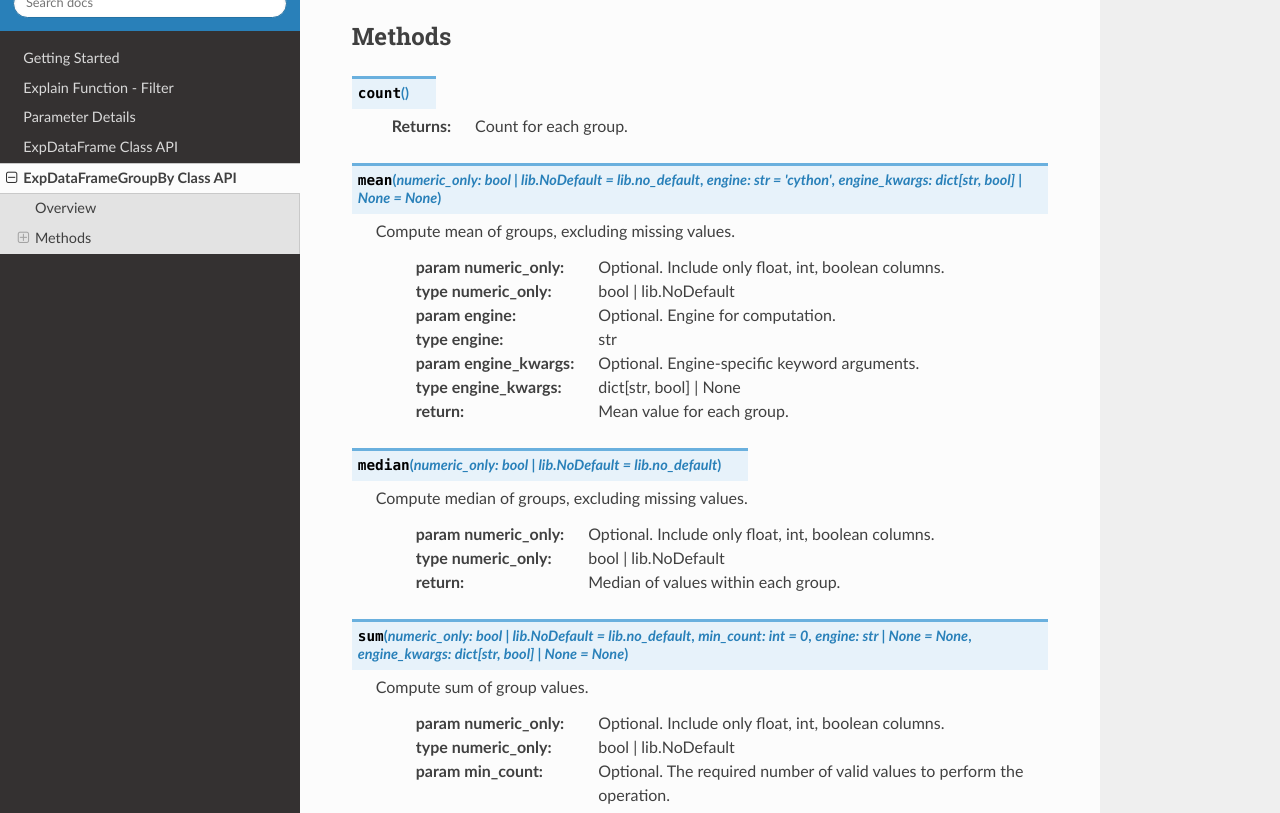
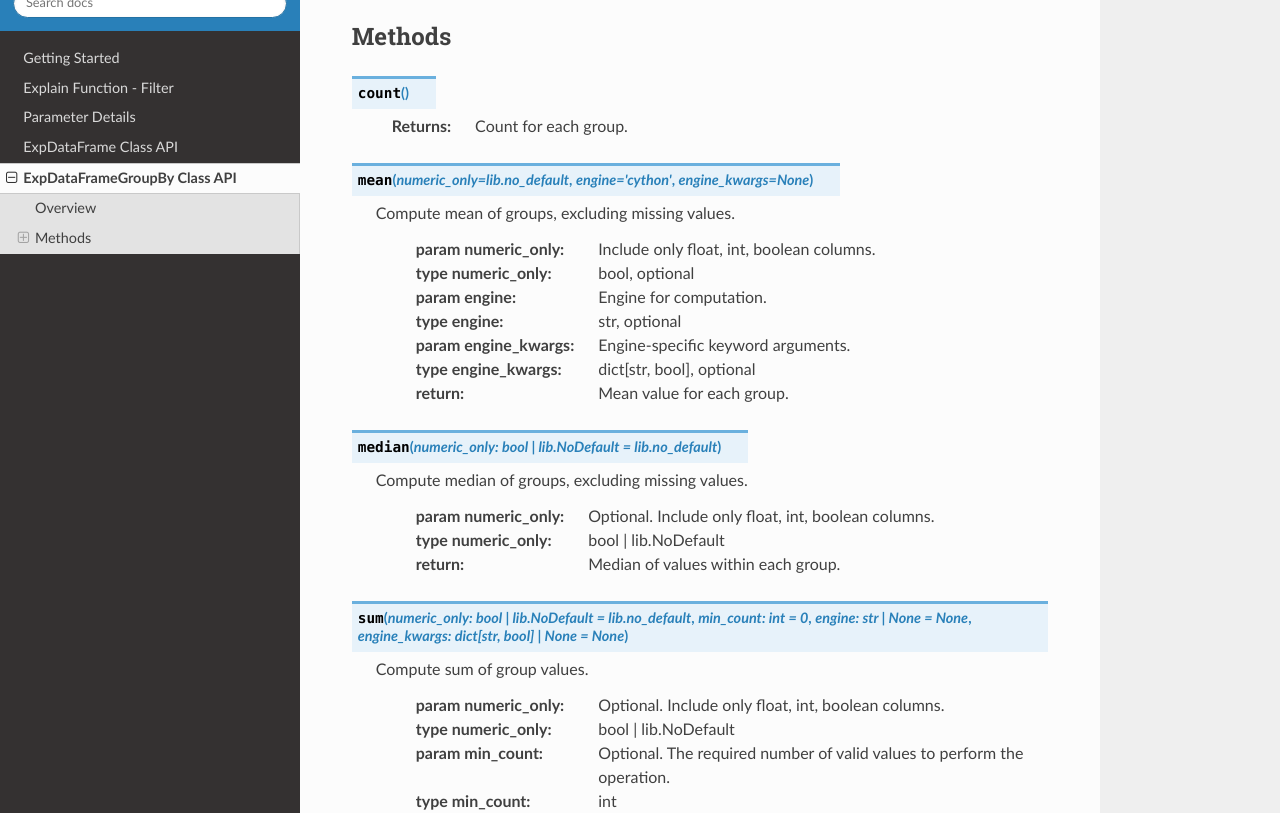
Before and after one commit to edenIsakov/pd-explain-docs, a Sphinx documentation site: the page built from docs/source/apigroupby.rst, in a window 1280 px wide and 900 px high, scrolled down 353 px, cut to the strip 87-900 px from the top of the window. Built offline with Sphinx 7.4.7 and the Read the Docs theme 2.0.0, drawn with Linux system fonts in a browser that asks for light colours.

Commit message:
Update apigroupby.rst

```diff
--- a/docs/source/apigroupby.rst
+++ b/docs/source/apigroupby.rst
@@ -19,16 +19,16 @@ Methods
 
     :return: Count for each group.
 
-.. method:: mean(numeric_only: bool | lib.NoDefault = lib.no_default, engine: str = "cython", engine_kwargs: dict[str, bool] | None = None)
+.. method:: mean(numeric_only = lib.no_default, engine= "cython", engine_kwargs = None)
 
    Compute mean of groups, excluding missing values.
 
-    :param numeric_only: Optional. Include only float, int, boolean columns.
-    :type numeric_only: bool | lib.NoDefault
-    :param engine: Optional. Engine for computation.
-    :type engine: str
-    :param engine_kwargs: Optional. Engine-specific keyword arguments.
-    :type engine_kwargs: dict[str, bool] | None
+    :param numeric_only: Include only float, int, boolean columns.
+    :type numeric_only: bool, optional
+    :param engine: Engine for computation.
+    :type engine: str, optional
+    :param engine_kwargs: Engine-specific keyword arguments.
+    :type engine_kwargs: dict[str, bool], optional
     :return: Mean value for each group.
 
 .. method:: median(numeric_only: bool | lib.NoDefault = lib.no_default)
```
